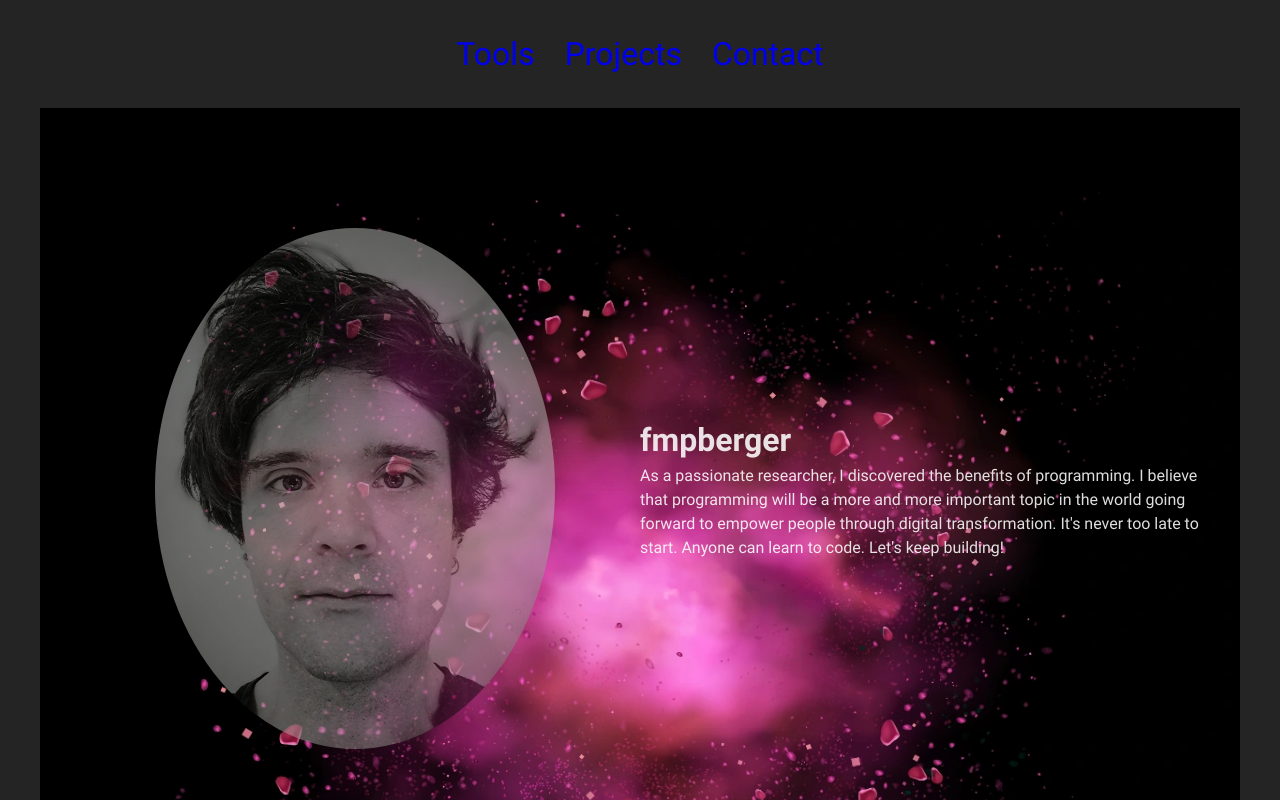
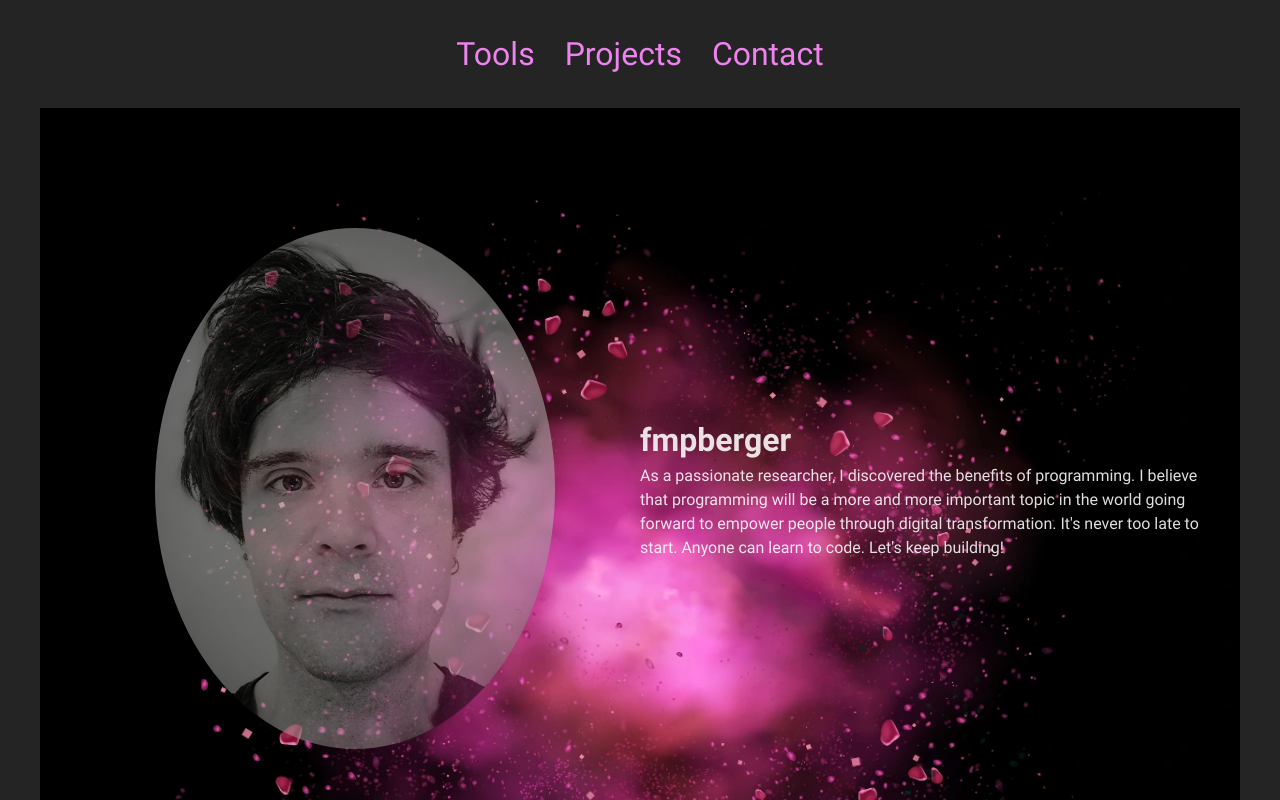
Before and after one commit to fmpberger88/fmpberger, a React (Vite) app: page / in a window 1280 px wide. Shown: the top 800 px of the page. Built offline with nearby package versions, Linux system fonts and the light colour scheme.

Commit message:
changing color of a elements

```diff
--- a/src/App.css
+++ b/src/App.css
@@ -20,6 +20,10 @@ h1, h2, h3, h4, h5, h6 {
     font-family: "Roboto Bold", sans-serif;
 }
 
+a {
+    color: violet;
+}
+
 div {
     max-width: 1200px;
     margin: 0 auto;
```
Also changed, not shown: 4 other files (tests, documents, lock files or other folders).
